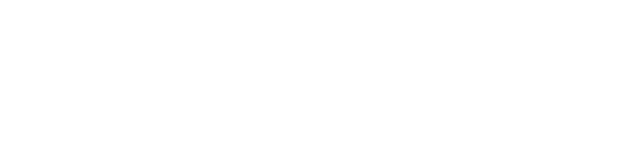
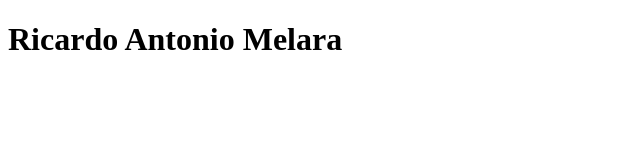
Before and after one commit to RianAcvdo17/Seminario-Git-Github, a plain HTML site: page index.html in a window 1280 px wide. Shown: the whole page, without its empty margins (0-640 px from the left). Drawn offline with Linux system fonts and the light colour scheme.

Commit message:
agregue mi nombre al codigo del html

```diff
--- a/index.html
+++ b/index.html
@@ -7,6 +7,7 @@
     <title>Document</title>
 </head>
 <body>
+    <h1>Ricardo Antonio Melara</h1>
 
 </body>
 </html>
```
